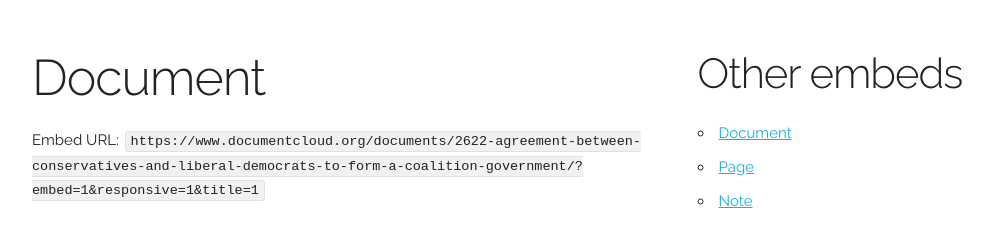
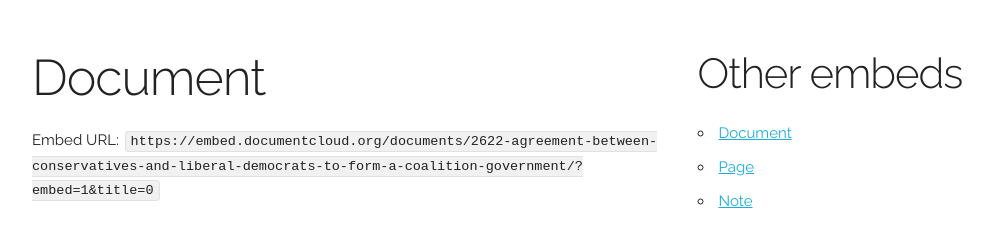
Before and after one commit to MuckRock/documentcloud-embed-examples, a plain HTML site: page document.html in a window 1280 px wide. Shown: the top 225 px of the page, without its empty margins (128-1121 px from the left). Drawn offline with Linux system fonts and the light colour scheme; grey boxes are pictures that could not be loaded.

Commit message:
Use embed subdomain

```diff
--- a/document.html
+++ b/document.html
@@ -45,13 +45,13 @@
           <p>
             Embed URL:
             <code class="wrap">
-              https://www.documentcloud.org/documents/2622-agreement-between-conservatives-and-liberal-democrats-to-form-a-coalition-government/?embed=1&amp;responsive=1&amp;title=1
+              https://embed.documentcloud.org/documents/2622-agreement-between-conservatives-and-liberal-democrats-to-form-a-coalition-government/?embed=1&title=0
             </code>
           </p>
 
           <div class="embed">
             <iframe
-              src="https://www.documentcloud.org/documents/2622-agreement-between-conservatives-and-liberal-democrats-to-form-a-coalition-government/?embed=1&amp;responsive=1&amp;title=1"
+              src="https://embed.documentcloud.org/documents/2622-agreement-between-conservatives-and-liberal-democrats-to-form-a-coalition-government/?embed=1&title=0"
               title="Agreement between Conservatives and Liberal Democrats to form a Coalition Government (Hosted by DocumentCloud)"
               width="700"
               height="990"
```
Also changed, not shown: page.html (+3 -3 lines).
